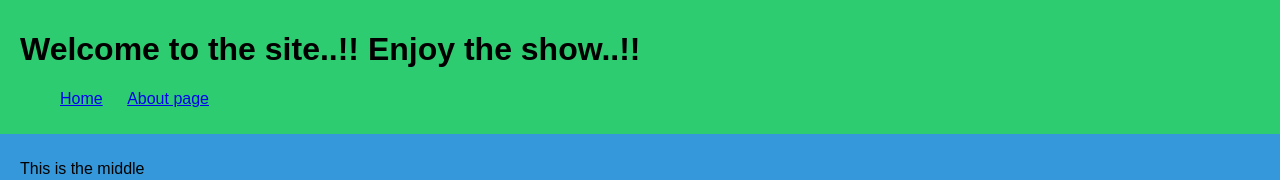
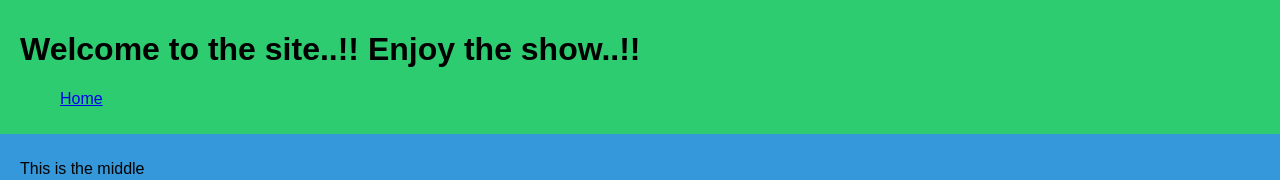
Before and after one commit to naginenipavan/GitCourseSite, a plain HTML site: page index.html in a window 1280 px wide. Shown: the top 180 px of the page. Drawn offline with Linux system fonts and the light colour scheme.

Commit message:
remove about page

```diff
--- a/index.html
+++ b/index.html
@@ -17,9 +17,7 @@
                             <a href="index.html">Home</a>
                         </li>
 
-                        <li>
-                            <a href="https://therural-it-services.com/">About page</a>
-                        </li>
+
 
                     </ul>
                 </div>
```
